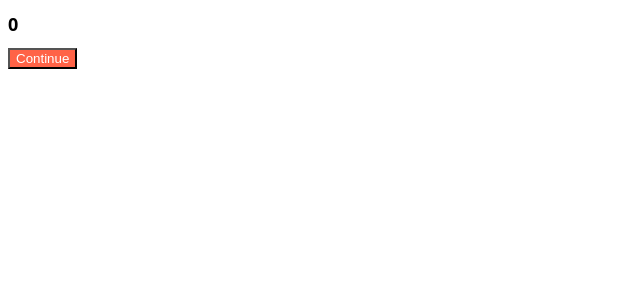
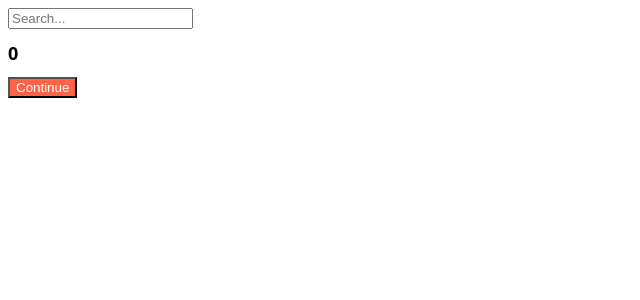
Before and after one commit to chmh0805/react-learn, a React (Create React App) app in the folder react-for-beginners/: page / in a window 1280 px wide. Shown: the top 300 px of the page, without its empty margins (0-640 px from the left). Built offline with nearby package versions, Linux system fonts and the light colour scheme.

Commit message:
learn: Deps what is second parameter of useEffect

```diff
--- a/react-for-beginners/src/App.js
+++ b/react-for-beginners/src/App.js
@@ -4,13 +4,26 @@ import { useEffect, useState } from "react";
 
 function App() {
 	const [counter, setCounter] = useState(0);
+	const [keyword, setKeyword] = useState("");
+
 	const onClick = () => setCounter((prev) => prev + 1);
+	const onChange = (e) => setKeyword(e.target.value);
+
 	console.log("I run all the time");
 	useEffect(() => {
 		console.log("I run only once.");
 	}, []);
+	useEffect(() => {
+		if (keyword) console.log("SEARCH FOR", keyword);
+	}, [keyword]);
 	return (
 		<div>
+			<input
+				onChange={onChange}
+				type="text"
+				placeholder="Search..."
+				value={keyword}
+			/>
 			<h1 className={styles.title}>{counter}</h1>
 			<Button onclick={onClick} text={"Continue"} />
 		</div>
```
